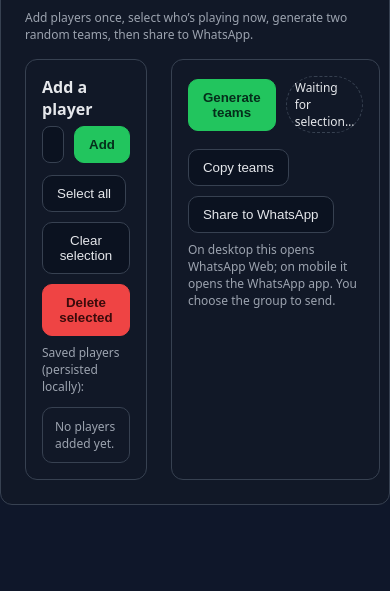
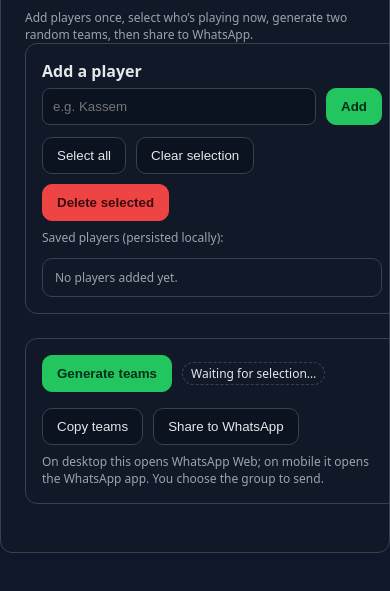
Before and after one commit to kassemEzz/RandomTeamsGenerator, a plain HTML site: page index.html in a window 390 px wide. Shown: the part 101-692 px from the top of the page. Drawn offline with Linux system fonts and the light colour scheme.

Commit message:
Fix: Make responsive

```diff
--- a/index.html
+++ b/index.html
@@ -40,16 +40,19 @@
 			font-size: 24px;
 		}
 
-		.row {
-			display: grid;
-			grid-template-columns: 1fr 1fr;
-			gap: 24px;
-		}
-
 		.card {
 			padding: 16px;
 			border: 1px solid var(--border);
 			border-radius: 12px;
+			width: 100%;
+			margin-bottom: 24px;
+		}
+
+		@media (min-width: 768px) {
+			.card {
+				max-width: 700px;
+				margin: 0 auto 24px;
+			}
 		}
 
 		label {
@@ -187,9 +190,8 @@
 			WhatsApp.
 		</div>
 
-		<div class="row" style="margin-top: 16px;">
 		<!-- Left: Player management -->
-			<div class="card">
+		<div class="card" id="playerCard">
 			<label for="playerName">Add a player</label>
 			<div class="flex">
 				<input id="playerName" type="text" placeholder="e.g. Kassem" />
@@ -207,7 +209,7 @@
 		</div>
 
 		<!-- Right: Teams + Sharing -->
-			<div class="card">
+		<div class="card" id="teamCard">
 			<div class="flex">
 				<button class="btn btn-primary" id="generateBtn">Generate teams</button>
 				<span class="pill" id="statusPill">Waiting for selection…</span>
@@ -231,7 +233,6 @@
 			<div class="muted" id="shareHint" style="margin-top:8px;">
 				On desktop this opens WhatsApp Web; on mobile it opens the WhatsApp app. You choose the group to
 				send.
-				</div>
 			</div>
 		</div>
 	</div>
```
Lines whose indentation alone changed are shown as unchanged.
